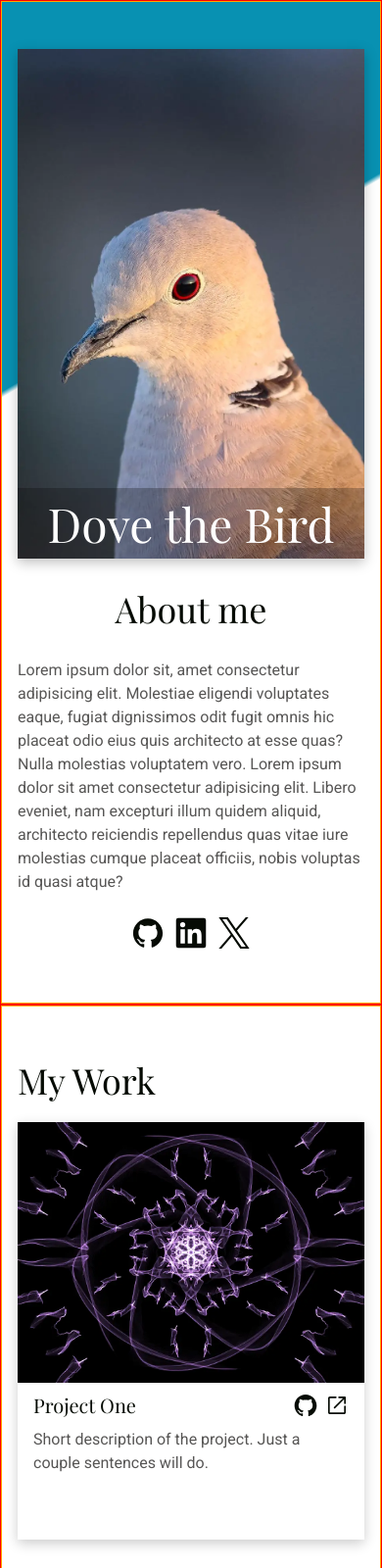
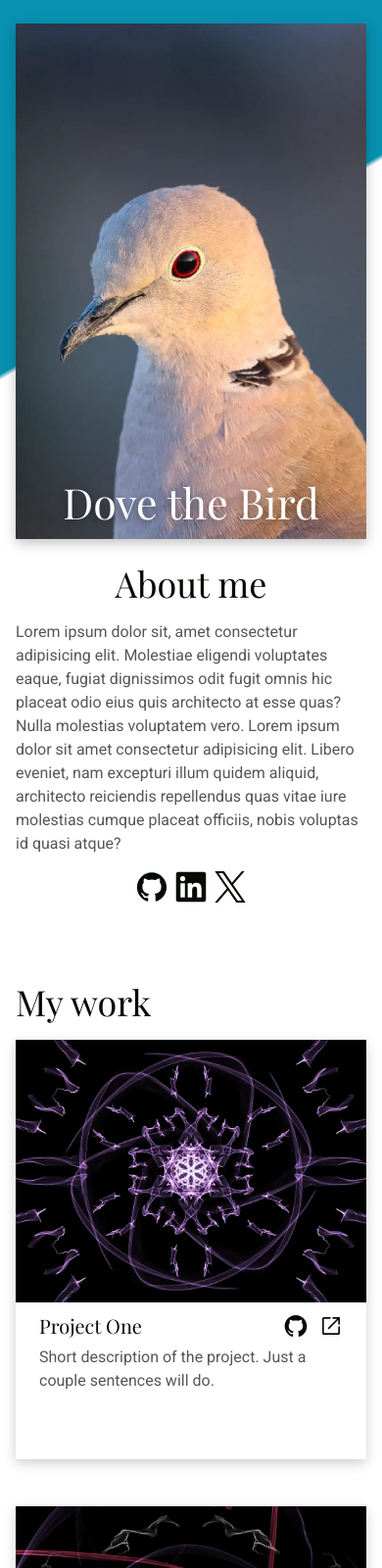
Before and after one commit to harytri87/odin-homepage, a plain HTML site: page index.html in a window 390 px wide. Shown: the top 1600 px of the page at 98% size. Drawn offline with Linux system fonts and the light colour scheme.

Commit message:
fix: layout and responsiveness
- now all sections wrapped in main tag
- remove duplicate h1 on profile and reposition it per breakpoints
- remove duplicate img on contact and still full bleed on mobile
- change work grid layout from auto to 3/2/1 (pc/tablet/mobile)
- clean up css code

```diff
--- a/index.html
+++ b/index.html
@@ -7,43 +7,45 @@
     <link rel="stylesheet" href="style.css" />
   </head>
   <body>
+    <main>
       <section class="profile">
         <div class="wrapper">
-        <h1 class="outside">Dove the Bird</h1>
           <div class="profile-card">
-          <picture class="profile-img">
-            <h1 class="in-picture">Dove the Bird</h1>
+            <div class="profile-hero">
+              <h1>Dove the Bird</h1>
+              <picture>
                 <source
-              media="(width <= 500px)"
+                  media="(max-width: 512px)"
                   srcset="./images/bg-biru-crop.webp"
                 />
-            <source media="(width > 500px)" srcset="./images/bg-biru.webp" />
-            <img src="./images/bg-biru.webp" alt="photo of Dove the Bird" />
+                <img src="./images/bg-biru.webp" alt="Photo of Dove the Bird" />
               </picture>
+            </div>
 
+            <div class="profile-text">
               <h2>About me</h2>
               <p>
-            Lorem ipsum dolor sit, amet consectetur adipisicing elit. Molestiae
-            eligendi voluptates eaque, fugiat dignissimos odit fugit omnis hic
-            placeat odio eius quis architecto at esse quas? Nulla molestias
-            voluptatem vero. Lorem ipsum dolor sit amet consectetur adipisicing
-            elit. Libero eveniet, nam excepturi illum quidem aliquid, architecto
-            reiciendis repellendus quas vitae iure molestias cumque placeat
-            officiis, nobis voluptas id quasi atque?
+                Lorem ipsum dolor sit, amet consectetur adipisicing elit.
+                Molestiae eligendi voluptates eaque, fugiat dignissimos odit
+                fugit omnis hic placeat odio eius quis architecto at esse quas?
+                Nulla molestias voluptatem vero. Lorem ipsum dolor sit amet
+                consectetur adipisicing elit. Libero eveniet, nam excepturi
+                illum quidem aliquid, architecto reiciendis repellendus quas
+                vitae iure molestias cumque placeat officiis, nobis voluptas id
+                quasi atque?
               </p>
 
               <div class="socials">
-            <a href="#" aria-label="Dove the Bird's github page">
+                <a href="#" aria-label="Dove the Bird's GitHub page">
                   <img src="./images/github.svg" alt="" />
                 </a>
-
                 <a href="#" aria-label="Dove the Bird's LinkedIn page">
                   <img src="./images/linkedin.svg" alt="" />
                 </a>
-
-            <a href="#" aria-label="Dove the Bird's X (twitter) page">
+                <a href="#" aria-label="Dove the Bird's X (Twitter) page">
                   <img src="./images/twitter.svg" alt="" />
                 </a>
+              </div>
             </div>
           </div>
         </div>
@@ -51,19 +53,20 @@
 
       <section class="work">
         <div class="wrapper">
-        <h2>My Work</h2>
+          <h2>My work</h2>
 
           <div class="works">
             <article class="card">
               <img
                 src="./images/project-1.webp"
                 alt="Screenshot of Project One"
+                loading="lazy"
               />
               <div class="card-body">
                 <div class="card-head">
                   <h3>Project One</h3>
                   <div class="links">
-                  <a href="#" aria-label="Github repository of Project One">
+                    <a href="#" aria-label="GitHub repository of Project One">
                       <img src="./images/github.svg" alt="" />
                     </a>
                     <a href="#" aria-label="Take a look at Project One">
@@ -82,12 +85,13 @@
               <img
                 src="./images/project-2.webp"
                 alt="Screenshot of Project Two"
+                loading="lazy"
               />
               <div class="card-body">
                 <div class="card-head">
                   <h3>Project Two</h3>
                   <div class="links">
-                  <a href="#" aria-label="Github repository of Project Two">
+                    <a href="#" aria-label="GitHub repository of Project Two">
                       <img src="./images/github.svg" alt="" />
                     </a>
                     <a href="#" aria-label="Take a look at Project Two">
@@ -106,12 +110,13 @@
               <img
                 src="./images/project-3.webp"
                 alt="Screenshot of Project Three"
+                loading="lazy"
               />
               <div class="card-body">
                 <div class="card-head">
                   <h3>Project Three</h3>
                   <div class="links">
-                  <a href="#" aria-label="Github repository of Project Three">
+                    <a href="#" aria-label="GitHub repository of Project Three">
                       <img src="./images/github.svg" alt="" />
                     </a>
                     <a href="#" aria-label="Take a look at Project Three">
@@ -130,12 +135,13 @@
               <img
                 src="./images/project-4.webp"
                 alt="Screenshot of Project Four"
+                loading="lazy"
               />
               <div class="card-body">
                 <div class="card-head">
                   <h3>Project Four</h3>
                   <div class="links">
-                  <a href="#" aria-label="Github repository of Project Four">
+                    <a href="#" aria-label="GitHub repository of Project Four">
                       <img src="./images/github.svg" alt="" />
                     </a>
                     <a href="#" aria-label="Take a look at Project Four">
@@ -154,12 +160,13 @@
               <img
                 src="./images/project-5.webp"
                 alt="Screenshot of Project Five"
+                loading="lazy"
               />
               <div class="card-body">
                 <div class="card-head">
                   <h3>Project Five</h3>
                   <div class="links">
-                  <a href="#" aria-label="Github repository of Project Five">
+                    <a href="#" aria-label="GitHub repository of Project Five">
                       <img src="./images/github.svg" alt="" />
                     </a>
                     <a href="#" aria-label="Take a look at Project Five">
@@ -178,12 +185,13 @@
               <img
                 src="./images/project-6.webp"
                 alt="Screenshot of Project Six"
+                loading="lazy"
               />
               <div class="card-body">
                 <div class="card-head">
                   <h3>Project Six</h3>
                   <div class="links">
-                  <a href="#" aria-label="Github repository of Project Six">
+                    <a href="#" aria-label="GitHub repository of Project Six">
                       <img src="./images/github.svg" alt="" />
                     </a>
                     <a href="#" aria-label="Take a look at Project Six">
@@ -209,8 +217,10 @@
               Please get in touch if you think our work could be mutually
               beneficial!
             </p>
-          <address>1234 Random Road<br />Random Town, California 12345</address>
-          <ul>
+            <address>
+              1234 Random Road<br />Random Town, California 12345
+            </address>
+            <ul class="contact-list">
               <li>
                 <img src="./images/call.svg" alt="" />
                 555-555-5555
@@ -221,32 +231,27 @@
               </li>
             </ul>
             <div class="socials">
-            <a href="#" aria-label="Dove the Bird's github page">
+              <a href="#" aria-label="Dove the Bird's GitHub page">
                 <img src="./images/github.svg" alt="" />
               </a>
-
               <a href="#" aria-label="Dove the Bird's LinkedIn page">
                 <img src="./images/linkedin.svg" alt="" />
               </a>
-
-            <a href="#" aria-label="Dove the Bird's X (twitter) page">
+              <a href="#" aria-label="Dove the Bird's X (Twitter) page">
                 <img src="./images/twitter.svg" alt="" />
               </a>
             </div>
           </div>
 
+          <div class="contact-media">
             <img
-          class="contact-img"
               src="./images/bg-hijau.webp"
-          alt="Dove the Bird waiting for call"
+              alt="Dove the Bird waiting for a call"
+              loading="lazy"
             />
           </div>
-
-      <img
-        class="contact-img-full"
-        src="./images/bg-hijau.webp"
-        alt="Dove the Bird waiting for call"
-      />
+        </div>
       </section>
+    </main>
   </body>
 </html>
--- a/style.css
+++ b/style.css
@@ -37,13 +37,18 @@
   --color-title: #060b04;
   --color-primary: #575655;
   --color-secondary: #ffffff;
+
+  --font-heading: "Playfair Display", Georgia, serif;
+  --font-body: Roboto, system-ui, sans-serif;
+
+  --shadow: 0 4px 12px rgba(0, 0, 0, 0.25);
+  --max-width: 1280px;
+  --gutter: 3rem;
 }
 
 /*
-  Josh's Custom CSS Reset
+  Josh's Custom CSS Reset (versi ringkas)
   https://www.joshwcomeau.com/css/custom-css-reset/
-
-  Ga semua, yg butuh aja.
 */
 
 /* prettier-ignore */
@@ -55,47 +60,28 @@
   margin: 0;
 }
 
-@media (prefers-reduced-motion: no-preference) {
-  html {
-    interpolate-size: allow-keywords;
-  }
+/* prettier-ignore */
+img, picture, video, canvas, svg {
+  display: block;
+  max-width: 100%;
 }
+/* Reset end */
 
+/* ---------- General ---------- */
 body {
+  font-family: var(--font-body);
   line-height: 1.5;
   -webkit-font-smoothing: antialiased;
 }
 
 /* prettier-ignore */
-img, picture, video, canvas, svg {
-  display: block;
-  max-width: 100%;
-}
-
-/* prettier-ignore */
-p, h1, h2, h3 {
-  padding: 0;
+h1, h2, h3 {
+  font-family: var(--font-heading);
+  font-weight: 400;
+  line-height: 1.2;
+  color: var(--color-title);
   overflow-wrap: break-word;
-}
-
-p {
-  text-wrap: pretty;
-}
-/* prettier-ignore */
-h1, h2, h3 {
   text-wrap: balance;
-}
-/* CSS Reset end */
-
-/* general style */
-body {
-  font-family: Roboto, system-ui;
-}
-/* prettier-ignore */
-h1, h2, h3 {
-  font-family: "Playfair Display", system-ui;
-  font-weight: 400;
-  color: var(--color-title);
 }
 
 h1 {
@@ -108,175 +94,175 @@ h2 {
 
 p {
   color: var(--color-primary);
+  overflow-wrap: break-word;
+  text-wrap: pretty;
 }
 
 a {
   text-decoration: none;
 }
 
+address {
+  font-style: normal;
+}
+
 section {
-  /* display: flex;
-  align-items: center;
-  min-height: 100dvh; */
   display: grid;
-  grid-template-columns: 1fr min(1280px, 100%) 1fr;
-  border: 1px solid red;
+  grid-template-columns: 1fr min(var(--max-width), 100%) 1fr;
 }
 
 .wrapper {
   grid-column: 2;
-  padding: 2rem 3rem;
-  border: 1px solid orange;
+  padding: 2rem var(--gutter);
+}
+
+.socials {
+  display: flex;
+  gap: 0.5rem;
 }
 
 .socials > a {
-  display: inline-block;
   width: 2rem;
 }
 
-.socials > a:not(:last-child) {
-  margin-right: 0.5rem;
-}
-/* general style end */
-
-/* profile style */
+/* ---------- Profile ---------- */
 .profile {
-  background: #0891b2;
   background: linear-gradient(
-    170deg,
+    167deg,
     var(--bg-color) 0%,
-    var(--bg-color) 70%,
-    white 70.5%
+    var(--bg-color) 62%,
+    white 62.5%
   );
 }
 
 .profile > .wrapper {
-  padding: 0 3rem;
+  padding-block: 3.5rem 0;
 }
 
 .profile-card {
+  --pad: 2rem;
+  --lift: 3.5rem;
+  --drop: 3rem;
+
   position: relative;
+  display: grid;
+  grid-template-columns: 43% 1fr;
+  column-gap: 1.5rem;
+  padding: var(--pad) var(--pad) var(--pad) 0;
+  margin: var(--lift) 0 calc(var(--drop) + 3rem);
   background: #fff;
-  padding: 2rem;
-  margin: 5rem 0;
-  box-shadow: 0 4px 12px rgba(0, 0, 0, 0.25);
+  box-shadow: var(--shadow);
 }
 
-.profile-img {
+.profile-hero {
   position: relative;
-  float: left;
-  width: 48%;
-  margin: -4rem 1.5rem -6rem -2rem;
+  align-self: start;
+  margin-block: calc(-1 * (var(--pad) + var(--lift)))
+    calc(-1 * (var(--pad) + var(--drop)));
 }
 
-.profile-img img {
-  /* width: 100%;
-  object-fit: cover; */
-  box-shadow: 0 4px 12px rgba(0, 0, 0, 0.25);
+.profile-hero img {
+  width: 100%;
+  object-fit: cover;
+  box-shadow: var(--shadow);
 }
 
-.in-picture {
+.profile-hero h1 {
   position: absolute;
-  bottom: 0rem;
-  width: 100%;
+  inset: auto 0 0;
+  padding: 0 1rem 0.75rem;
+  font-size: clamp(2.5rem, 5vw, 4.5rem);
   text-align: center;
-  background: rgba(0, 0, 0, 0.25);
+  color: var(--color-secondary);
+  text-shadow: 0 2px 8px rgba(0, 0, 0, 0.45);
 }
 
-.outside {
-  display: none;
-  text-align: end;
-  padding: 0;
-  z-index: 1;
-  border: 1px solid red;
+.profile-text {
+  display: flex;
+  flex-direction: column;
 }
 
-.in-picture,
-.outside {
-  color: var(--color-secondary);
+.profile-text p {
+  margin-block: 1.5rem;
 }
 
-.profile-card > p {
-  margin: 1.5rem 0;
+.profile-text .socials {
+  margin-top: auto;
+  justify-content: flex-end;
 }
 
-.profile .socials {
-  clear: both;
-  text-align: right;
+/* ---------- Work ---------- */
+.work > .wrapper {
+  padding-bottom: 5rem;
 }
-/* profile style end */
 
-/* work style */
 .works {
   display: grid;
-  grid-template-columns: repeat(auto-fit, minmax(15rem, 1fr));
-  row-gap: 2.5rem;
-  column-gap: 2rem;
+  grid-template-columns: repeat(3, 1fr);
+  gap: 3.5rem 2.5rem;
   margin-top: 1rem;
 }
 
 .card {
+  display: flex;
+  flex-direction: column;
   background: #fff;
   box-shadow: 0 4px 12px rgba(0, 0, 0, 0.2);
-  display: flex;
-  flex-direction: column;
 }
 
-.card img {
+.card > img {
   width: 100%;
-  aspect-ratio: 1 / 0.75;
+  aspect-ratio: 4 / 3;
   object-fit: cover;
 }
 
 .card-body {
-  padding: 0.5rem 1rem;
   min-height: 10rem;
+  padding: 0.75rem 1.5rem 1.5rem;
 }
 
 .card-head {
   display: flex;
   justify-content: space-between;
   align-items: center;
+  gap: 1rem;
   margin-bottom: 0.5rem;
 }
 
-.card-head > h3 {
+.card-head h3 {
   font-size: 1.25rem;
 }
 
 .card-head .links {
   display: flex;
-  gap: 0.5rem;
+  gap: 0.75rem;
 }
 
-.card-head a {
-  display: inline-block;
+.card-head .links a {
+  display: block;
+  width: 1.5rem;
   height: 1.5rem;
 }
 
-.card-head img {
+.card-head .links img {
+  width: 100%;
   height: 100%;
-  aspect-ratio: 1 / 1;
   object-fit: contain;
 }
-/* work style end */
 
-/* contact style */
+/* ---------- Contact ---------- */
 .contact {
   background: var(--bg-color);
-}
-
-.contact,
-.contact p,
-.contact h2 {
   color: var(--color-secondary);
+  --color-title: var(--color-secondary);
+  --color-primary: var(--color-secondary);
 }
 
 .contact > .wrapper {
   display: grid;
-  grid-template-columns: 1fr 1fr;
+  grid-template-columns: 2fr 3fr;
   gap: 2rem;
-  align-items: stretch;
+  padding-block: 4rem;
 }
 
 .contact-info {
@@ -285,77 +271,114 @@ section {
   gap: 1rem;
 }
 
-ul {
+.contact-list {
+  display: grid;
+  gap: 0.5rem;
+  padding: 0;
   list-style: none;
-  padding: 0;
 }
 
-li {
+.contact-list li {
   display: flex;
-  height: 1.5rem;
+  align-items: center;
   gap: 0.5rem;
-  /* overflow-wrap: anywhere; */
 }
 
-li:first-child {
-  margin-bottom: 0.5rem;
+.contact-list img {
+  width: 1.5rem;
+  height: 1.5rem;
 }
 
-.contact-img {
+.contact .socials > a {
+  width: 2.5rem;
+}
+
+.contact-media {
+  position: relative;
+  min-height: 20rem;
+}
+
+.contact-media img {
+  position: absolute;
+  inset: 0;
+  width: 100%;
+  height: 100%;
   object-fit: cover;
 }
 
-.contact-img-full {
-  display: none;
-  aspect-ratio: 1 / 2;
-  width: 100%;
-  max-height: 90dvh;
-  grid-column: 1 / -1;
-  object-fit: cover;
-}
-/* contact style end */
+/* ---------- Tablet ---------- */
+@media (max-width: 1024px) {
+  .contact > .wrapper {
+    grid-template-columns: 1fr 1fr;
+  }
 
-@media screen and (max-width: 1024px) {
+  .profile {
+    background: linear-gradient(
+      164deg,
+      var(--bg-color) 0%,
+      var(--bg-color) 53%,
+      white 53.5%
+    );
+  }
+
   .profile > .wrapper {
-    padding: 0 3rem;
+    padding-top: 2.5rem;
   }
 
   .profile-card {
-    position: relative;
-    background: #fff;
-    padding: 2rem;
-    margin: 5rem 0;
-    box-shadow: 0 4px 12px rgba(0, 0, 0, 0.25);
+    --lift: 6rem;
+    --overhang: 2rem;
+
+    display: flow-root;
+    padding: var(--pad);
+    margin: var(--lift) 0 4rem;
   }
 
-  .profile-img {
-    position: relative;
+  /* prettier-ignore */
+  .profile-hero {
+    position: static;
     float: left;
-    width: 48%;
-    margin: -15rem 1.5rem 0 -10rem;
+    width: calc(50% + var(--pad) + var(--overhang));
+    margin:
+      calc(-1 * (var(--pad) + var(--lift)))
+      1.5rem
+      1.5rem
+      calc(-1 * (var(--pad) + var(--overhang)));
   }
 
-  .in-picture {
-    display: none;
+  .profile-hero h1 {
+    inset: auto 0 calc(100% + 0.75rem) auto;
+    padding: 0;
+    font-size: clamp(2rem, 6vw, 3rem);
+    text-align: right;
   }
 
-  .outside {
-    display: revert;
-    z-index: 2;
+  .profile-text {
+    display: block;
+  }
+
+  .profile-text h2 {
+    margin-top: 2.5rem;
+    text-align: center;
+  }
+
+  .profile-text .socials {
+    clear: both;
+  }
+
+  .works {
+    grid-template-columns: repeat(2, 1fr);
+    gap: 3rem 2rem;
   }
 }
 
-@media screen and (max-width: 512px) {
-  .profile > .wrapper {
-    padding: 3rem 1rem;
-  }
-
-  .wrapper {
-    padding: 3rem 1rem;
+/* ---------- Mobile ---------- */
+@media (max-width: 512px) {
+  :root {
+    --gutter: 1rem;
   }
 
   .profile {
-    background: #0891b2;
     background: linear-gradient(
       150deg,
       var(--bg-color) 0%,
@@ -364,50 +387,71 @@ li:first-child {
     );
   }
 
+  .profile > .wrapper {
+    padding-block: 1.5rem 3rem;
+  }
+
   .profile-card {
-    position: revert;
-    background: revert;
+    display: block;
     padding: 0;
     margin: 0;
+    background: none;
     box-shadow: none;
   }
 
-  .profile-img {
-    float: revert;
+  .profile-hero {
+    position: relative;
+    float: none;
     width: 100%;
-    margin: 0;
-    margin-bottom: 1.5rem;
+    margin: 0 0 1.5rem;
   }
 
-  .profile-img img {
-    width: 100%;
+  .profile-hero img {
+    max-height: calc(100dvh - 3rem);
   }
 
-  .in-picture {
-    display: revert;
+  .profile-hero h1 {
+    inset: auto 0 0;
+    padding: 0 1rem 0.75rem;
+    font-size: clamp(2rem, 11vw, 3rem);
+    text-align: center;
   }
 
-  .outside {
-    display: none;
+  .profile-text h2 {
+    margin-top: 0;
+  }
+
+  .profile-text h2,
+  .contact h2 {
+    text-align: center;
+  }
+
+  .profile-text p {
+    margin-block: 1rem;
   }
 
   .profile .socials,
-  .profile h2 {
-    text-align: center;
+  .contact .socials {
+    justify-content: center;
+  }
+
+  .works {
+    grid-template-columns: 1fr;
   }
 
   .contact > .wrapper {
-    display: grid;
     grid-template-columns: 1fr;
-    gap: 2rem;
-    align-items: stretch;
+    padding: 3rem 0 0;
   }
 
-  .contact-img {
-    display: none;
+  .contact-info {
+    padding-inline: var(--gutter);
   }
 
-  .contact-img-full {
-    display: block;
+  .contact-media {
+    width: 100%;
+    min-height: 0;
+    max-height: calc(100dvh - 5rem);
+    aspect-ratio: 3 / 5;
   }
 }
```
Lines whose indentation alone changed are shown as unchanged.
